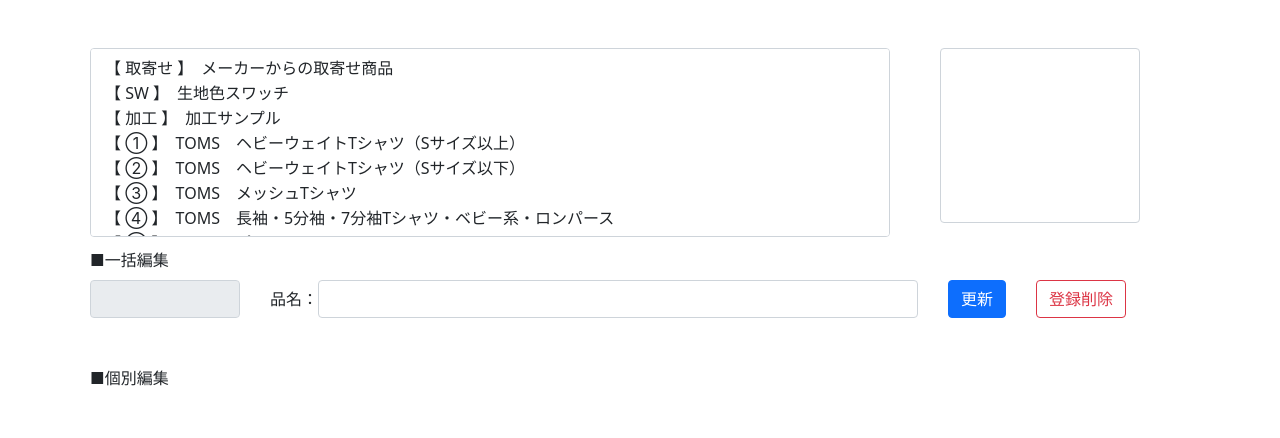
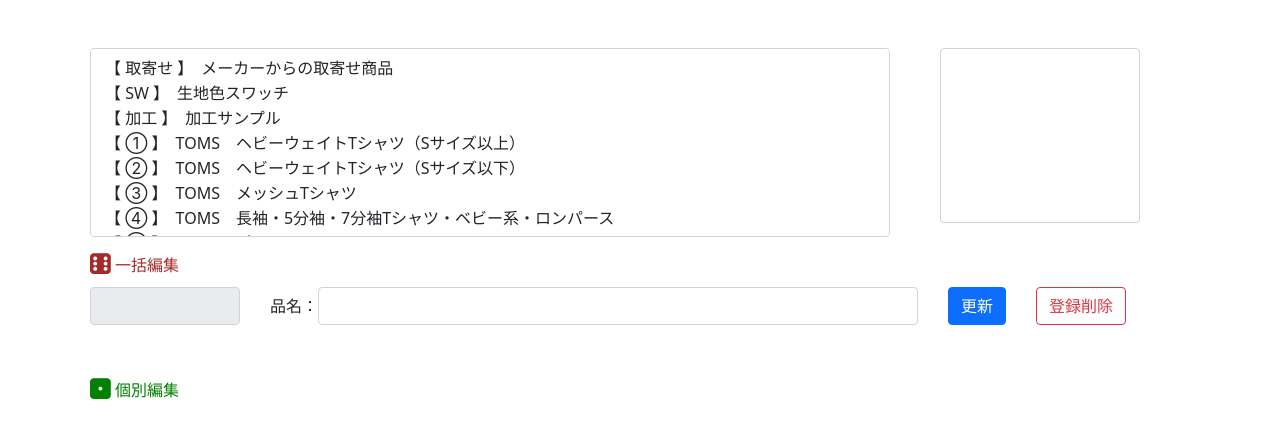
Before and after one commit to p1-kawamura/new_sample, a Django app: page /zaiko2/index2/ in a window 1280 px wide. Shown: the top 438 px of the page. Run offline with Django 4.2, Linux system fonts and the light colour scheme; data comes from the database, SQL or seed files in the repository; both versions use the stored data as it was after the commit; lists and menus that the app fills with data are empty.

Commit message:
note0012

```diff
--- a/new_sample/zaiko/templates/zaiko/rireki.html
+++ b/new_sample/zaiko/templates/zaiko/rireki.html
@@ -118,7 +118,7 @@
                                         {% if i.status == 0 and i.irai_type != 2 %}
                                             <button type="submit" class="btn btn-success btn-sm">確認</button>
                                         {% elif i.status == 1 %}
-                                            <span style="color: red;">準備中</span>
+                                            <span style="color: red;"><span style="font-size: 1.3em;"><i class="bi bi-cone-striped"></i></span> 準備中</span>
                                         {% else %}
                                             <button type="submit" class="btn btn-outline-dark btn-sm">確認</button>
                                         {% endif %}
--- a/new_sample/zaiko2/templates/zaiko2/index2.html
+++ b/new_sample/zaiko2/templates/zaiko2/index2.html
@@ -32,7 +32,9 @@
             <!-- 一括編集 -->
             <div>
                 <div>
-                    <div>■一括編集</div>
+                    <div style="color: brown;">
+                        <span style="font-size: 1.3em;"><i class="bi bi-dice-6-fill"></i></span> 一括編集
+                    </div>
                     <div class="flex2 mt-2">
                         <div><input type="text" class="form-control" id="hinban_all" style="width: 150px;" disabled></div>
                         <div style="margin-left: 30px;">品名：</div>
@@ -42,7 +44,9 @@
                     </div>
                 </div>
                 <div class="mt-5">
-                    <div>■個別編集</div>
+                    <div style="color: green;">
+                        <span  style="font-size: 1.3em;"><i class="bi bi-dice-1-fill"></i></span> 個別編集
+                    </div>
                     <div class="inlineframe mt-2" style="width: 1100px; height: 250px;">
                         <div id="shouhin_all"></div>
                     </div>
```
Also changed, not shown: new_sample/db.sqlite3.
